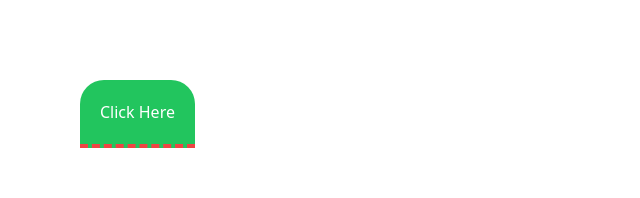
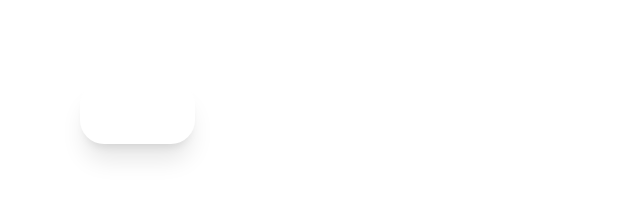
Before and after one commit to bunyawats/hello-tailwind, a website: page public/index.html in a window 1280 px wide. Shown: the whole page, without its empty margins (0-640 px from the left). Drawn offline with Linux system fonts and the light colour scheme.

Commit message:
bg-white m-20 p-5 text-white rounded-3xl shadow-xl

```diff
--- a/public/index.html
+++ b/public/index.html
@@ -10,7 +10,7 @@
 
 <body>
 
-    <button class="bg-green-500 m-20 p-5 text-white rounded-t-3xl border-b-4 border-red-500 border-dashed">Click Here</button>
+    <button class="bg-white m-20 p-5 text-white rounded-3xl shadow-xl ">Click Here</button>
 
 </body>
 
```
Also changed, not shown: public/styles.css.
